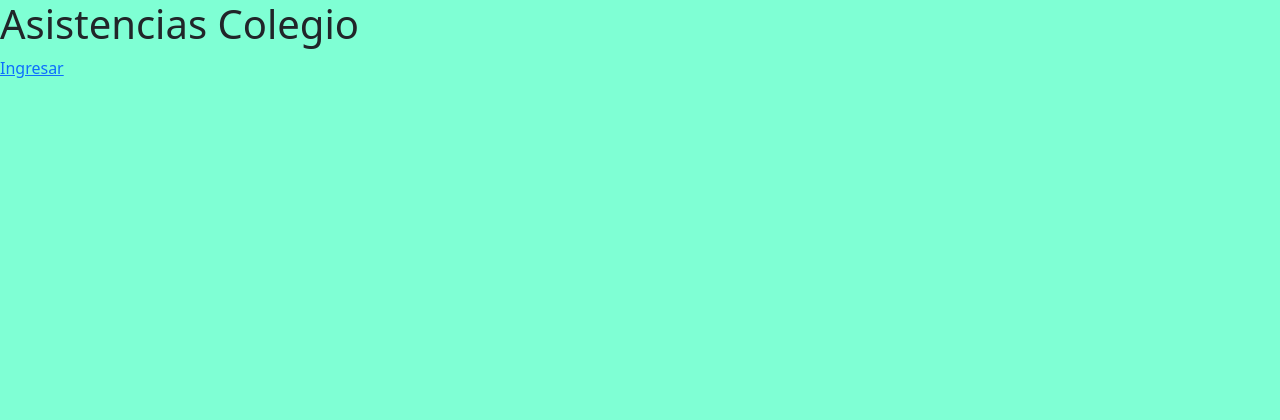
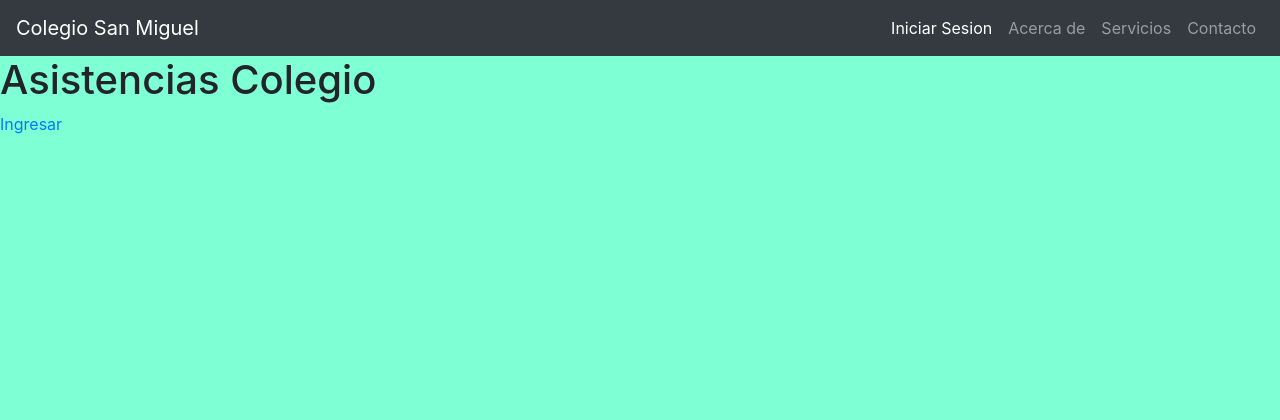
Before and after one commit to joaquinruiz206/AplicacionWebDeControlDeAsistenciasEnUnColegio, a Flask app: template templates/index.html in a window 1280 px wide. Shown: the top 420 px of the page. Run offline with Flask 3, Linux system fonts and the light colour scheme; the template is opened without the code that fills it, so the values that code supplies are empty; some libraries are stand-ins or nearby versions.

Commit message:
Creacion de la barra de navegacion

```diff
--- a/app.py
+++ b/app.py
@@ -72,6 +72,10 @@ def logout():
     session["nombre"] = None
     return redirect("/")
 
+@app.route("/index.html")
+def pruebas():
+    return render_template("index.html")
+
 if __name__ =="__main__":
     with app.app_context():
         db.create_all()
--- a/templates/index.html
+++ b/templates/index.html
@@ -5,7 +5,7 @@
     <meta name="viewport" content="width=device-width, initial-scale=1.0">
 
     <!-- Link de Boostrap y estilo de header y footer-->
-    <link href="https://cdn.jsdelivr.net/npm/bootstrap@5.3.0/dist/css/bootstrap.min.css" rel="stylesheet" integrity="sha384-9ndCyUaIbzAi2FUVXJi0CjmCapSmO7SnpJef0486qhLnuZ2cdeRhO02iuK6FUUVM" crossorigin="anonymous">
+    <link rel="stylesheet" href="https://stackpath.bootstrapcdn.com/bootstrap/4.3.1/css/bootstrap.min.css">
 
     <link rel="stylesheet" href="https://use.fontawesome.com/releases/v5.15.4/css/all.css" integrity="sha384-DyZ88mC6Up2uqS4h/KRgHuoeGwBcD4Ng9SiP4dIRy0EXTlnuz47vAwmeGwVChigm" crossorigin="anonymous"/>
 
@@ -16,6 +16,28 @@
 </head>
 <body>
 
+    <nav class="navbar navbar-expand-lg navbar-dark bg-dark">
+        <a class="navbar-brand" href="#">Colegio San Miguel</a>
+        <button class="navbar-toggler" type="button" data-toggle="collapse" data-target="#navbarNav" aria-controls="navbarNav" aria-expanded="false" aria-label="Toggle navigation">
+            <span class="navbar-toggler-icon"></span>
+        </button>
+        <div class="collapse navbar-collapse" id="navbarNav">
+            <ul class="navbar-nav ml-auto">
+                <li class="nav-item active">
+                    <a class="nav-link" href="/iniciarSesion.html">Iniciar Sesion</a>
+                </li>
+                <li class="nav-item">
+                    <a class="nav-link" href="#">Acerca de</a>
+                </li>
+                <li class="nav-item">
+                    <a class="nav-link" href="#">Servicios</a>
+                </li>
+                <li class="nav-item">
+                    <a class="nav-link" href="#">Contacto</a>
+                </li>
+            </ul>
+        </div>
+    </nav>
 
     <h1> Asistencias Colegio</h1>
     <a href = "/iniciarSesion.html">Ingresar </a>
@@ -38,5 +60,9 @@
 
         </footer>
     <script src="https://kit.fontawesome.com/7c935897fa.js" crossorigin="anonymous"></script>
+    <script src="https://code.jquery.com/jquery-3.3.1.slim.min.js"></script>
+    <script src="https://cdnjs.cloudflare.com/ajax/libs/popper.js/1.14.7/umd/popper.min.js"></script>
+    <script src="https://stackpath.bootstrapcdn.com/bootstrap/4.3.1/js/bootstrap.min.js"></script>
+
     </body>
 </html>
```
Also changed, not shown: templates/indexpadre.html (+19 -1 lines), templates/indexpreceptor.html (+19 -1 lines).
